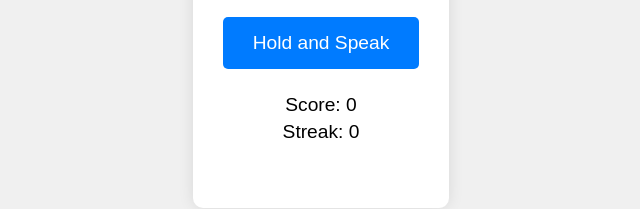
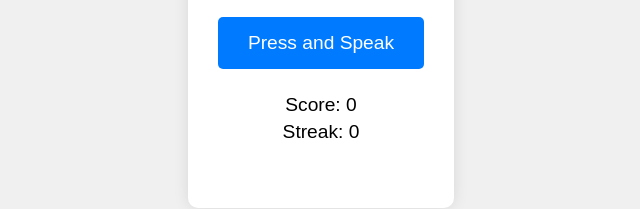
Before and after one commit to shelajev/alphavoice, a plain HTML site: page index.html in a window 1280 px wide. Shown: the part 405-614 px from the top of the page, 319-959 px from the left. Drawn offline with Linux system fonts and the light colour scheme.

Commit message:
more button renames

```diff
--- a/index.html
+++ b/index.html
@@ -9,7 +9,7 @@
 <body>
     <div class="container">
         <div id="letter-display" class="letter-display"></div>
-        <button id="mic-button">Hold and Speak</button>
+        <button id="mic-button">Press and Speak</button>
         <div class="stats">
             <p>Score: <span id="score">0</span></p>
             <p>Streak: <span id="streak">0</span></p>
```
